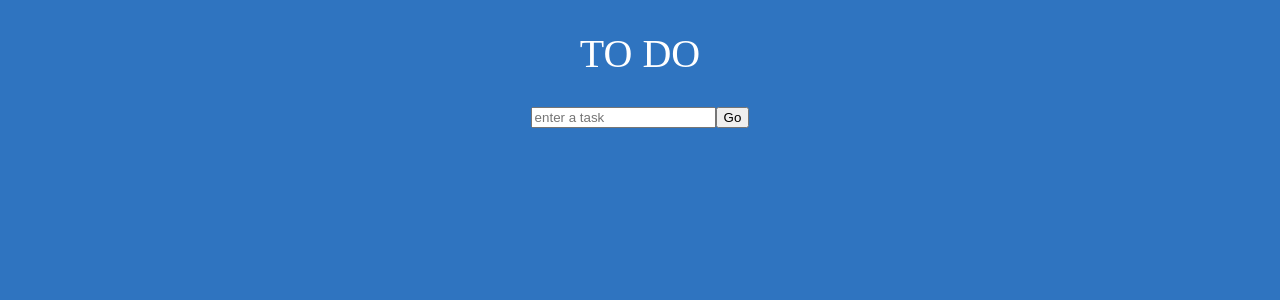
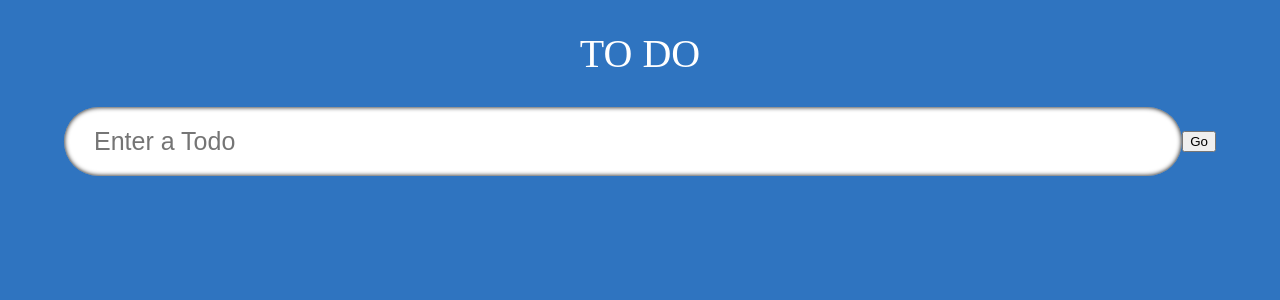
Before and after one commit to eleniaslanidou89/Typescript, a React (Create React App) app: page / in a window 1280 px wide. Shown: the top 300 px of the page. Built offline with nearby package versions, Linux system fonts and the light colour scheme; a web font is replaced by a local one.

Commit message:
added styling for InputField component

```diff
--- a/src/components/InputField.tsx
+++ b/src/components/InputField.tsx
@@ -1,14 +1,21 @@
 import React from "react";
+import "./styles.css";
 
 interface Props {
   todo: string;
   setTodo: React.Dispatch<React.SetStateAction<string>>;
 }
-function InputField({ todo, setTodo }: Props) {
+
+  const InputField: React.FC<Props> = ({ todo, setTodo }) => {
   return (
     <form className="input">
-      <input type="input" placeholder="enter a task" />
-      <button className="input-submit" type="button">Go</button>
+      <input
+        type="text"
+        placeholder="Enter a Todo"
+        value={todo}
+        className="input__box"
+      />
+      <button className="input_submit" type="submit">Go</button>
     </form>
   );
 }
--- /dev/null
+++ b/src/components/styles.css
@@ -0,0 +1,46 @@
+.input {
+    display: flex;
+    width: 90%;
+    position: relative;
+    align-items: center;
+  }
+
+  .input__box {
+    width: 100%;
+    border-radius: 50px;
+    padding: 20px 30px;
+    font-size: 25px;
+    border: none;
+    transition: 0.2s;
+    box-shadow: inset 0 0 5px black;
+  }
+
+  .input__box:focus {
+    box-shadow: 0 0 10px 1000px rgba(0, 0, 0, 0.5);
+    outline: none;
+  }
+
+  /* .input_submit {
+    position: absolute;
+    width: 50px;
+    height: 50px;
+    margin: 12px;
+    border-radius: 50px;
+    right: 0px;
+    border: none;
+    font-size: 15px;
+    background-color: #2f74c0;
+    color: white;
+    transition: 0.2s all;
+    box-shadow: 0 0 10px black;
+  }
+
+  .input_submit:hover {
+    background-color: #388ae2;
+  }
+
+  .input_submit:active {
+    transform: scale(0.8);
+    box-shadow: 0 0 5px black;
+  }
+   */
```
